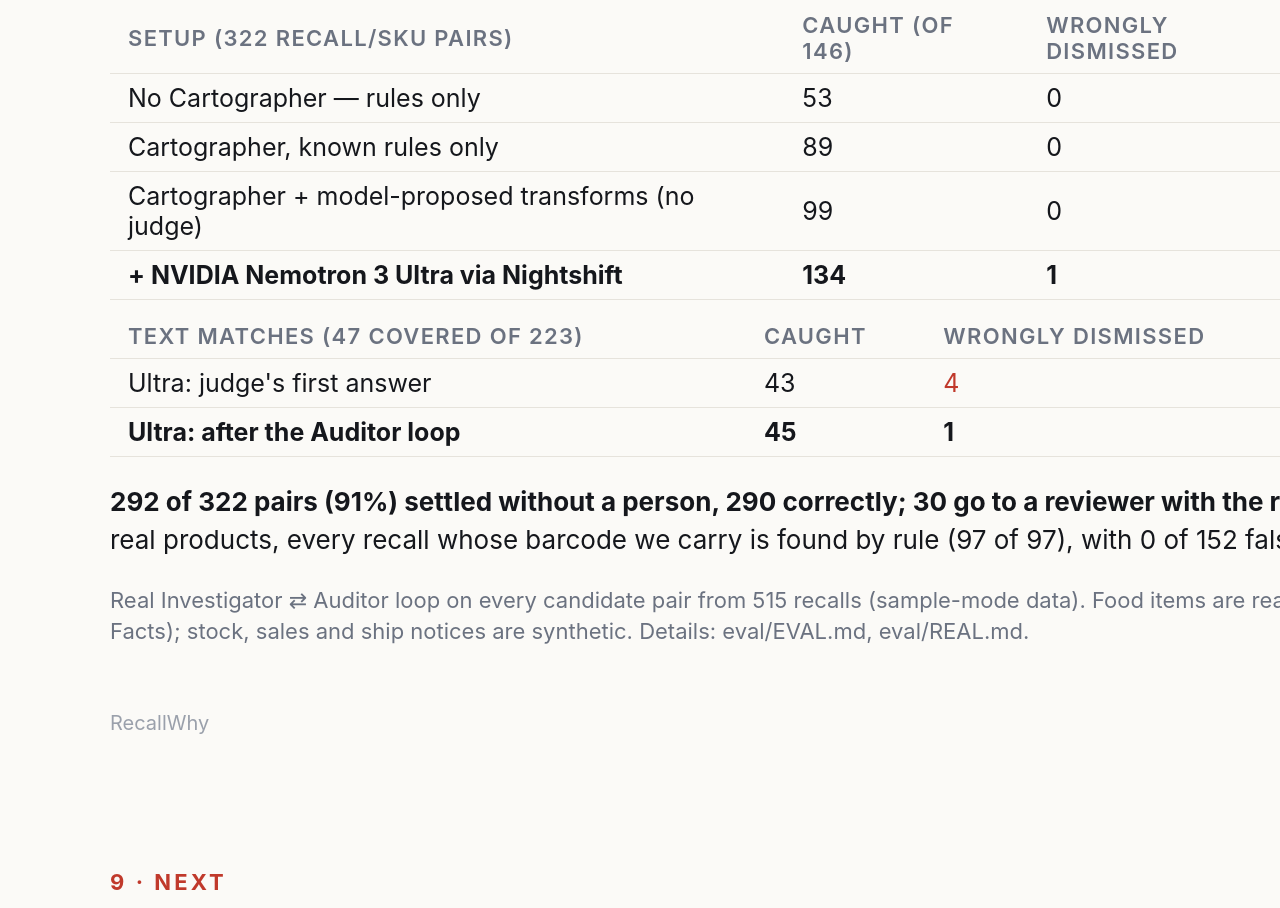
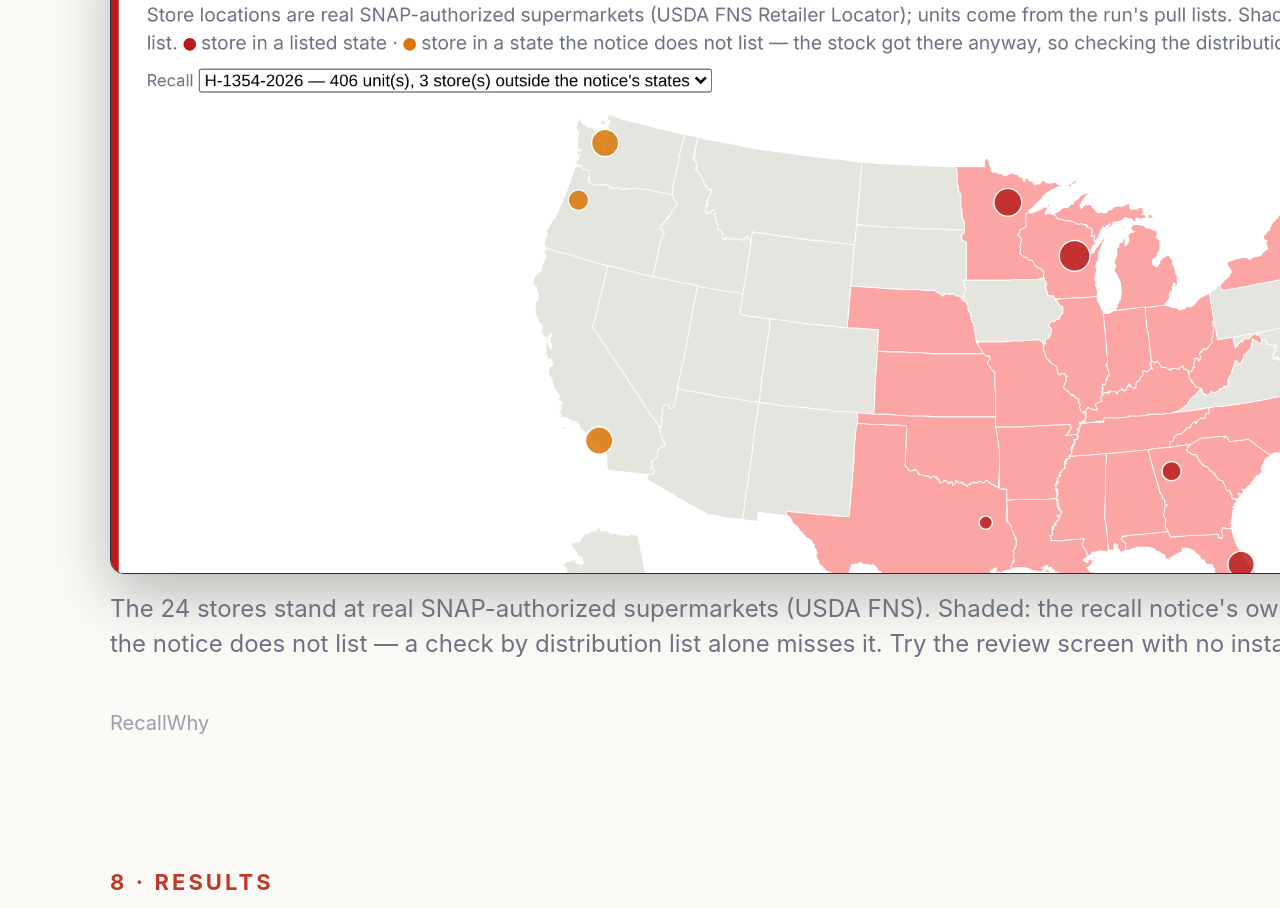
Before and after one commit to mikey92/recallwhy, a website: page deck/deck.html in a window 1280 px wide. Shown: the part 10021-10929 px from the top of the page. Drawn offline with Linux system fonts and the light colour scheme.

Commit message:
Deck slide and README image: where to pull, on the real store locations

```diff
--- a/deck/deck.html
+++ b/deck/deck.html
@@ -96,6 +96,11 @@
 <div><img class="shot" src="packets.png" style="height:620px;object-fit:cover;object-position:top left"><p class="mute" style="font-size:22px;margin-top:10px">Review screen: drafts from the latest run, approved with a name and a time. Nothing is sent. Plus <code>digest.md</code>: what needs the manager first, read through Markovian.</p></div></div>
 <div class="foot"><span>RecallWhy</span><span>Track 1</span></div></section>
 
+<section class="s"><div class="k">7c · Where to pull</div><h2>Every pull list on a map of real store locations.</h2>
+<img class="shot" src="map.png" style="height:640px;width:100%;object-fit:cover;object-position:top left">
+<p class="mute" style="font-size:24px;margin-top:14px">The 24 stores stand at real SNAP-authorized supermarkets (USDA FNS). Shaded: the recall notice's own distribution states. Amber: stock in a state the notice does not list — a check by distribution list alone misses it. Try the review screen with no install: <b>mikey92.github.io/recallwhy/review.html</b></p>
+<div class="foot"><span>RecallWhy</span><span>Track 1</span></div></section>
+
 <section class="s"><div class="k">8 · Results</div><h2>134 of 146 recalled items caught, 1 missed, 1 false alarm — on real products.</h2>
 <table class="tight" style="margin-bottom:14px"><tr><th>Setup (322 recall/SKU pairs)</th><th>Caught (of 146)</th><th>Wrongly dismissed</th><th>False alarms (of 176)</th><th>To human</th></tr>
 <tr><td>No Cartographer — rules only</td><td>53</td><td>0</td><td>0</td><td>269</td></tr>
```
Also changed, not shown: README.md, deck/map.png (added), docs/img/report-map.png (added), 1 other file.
